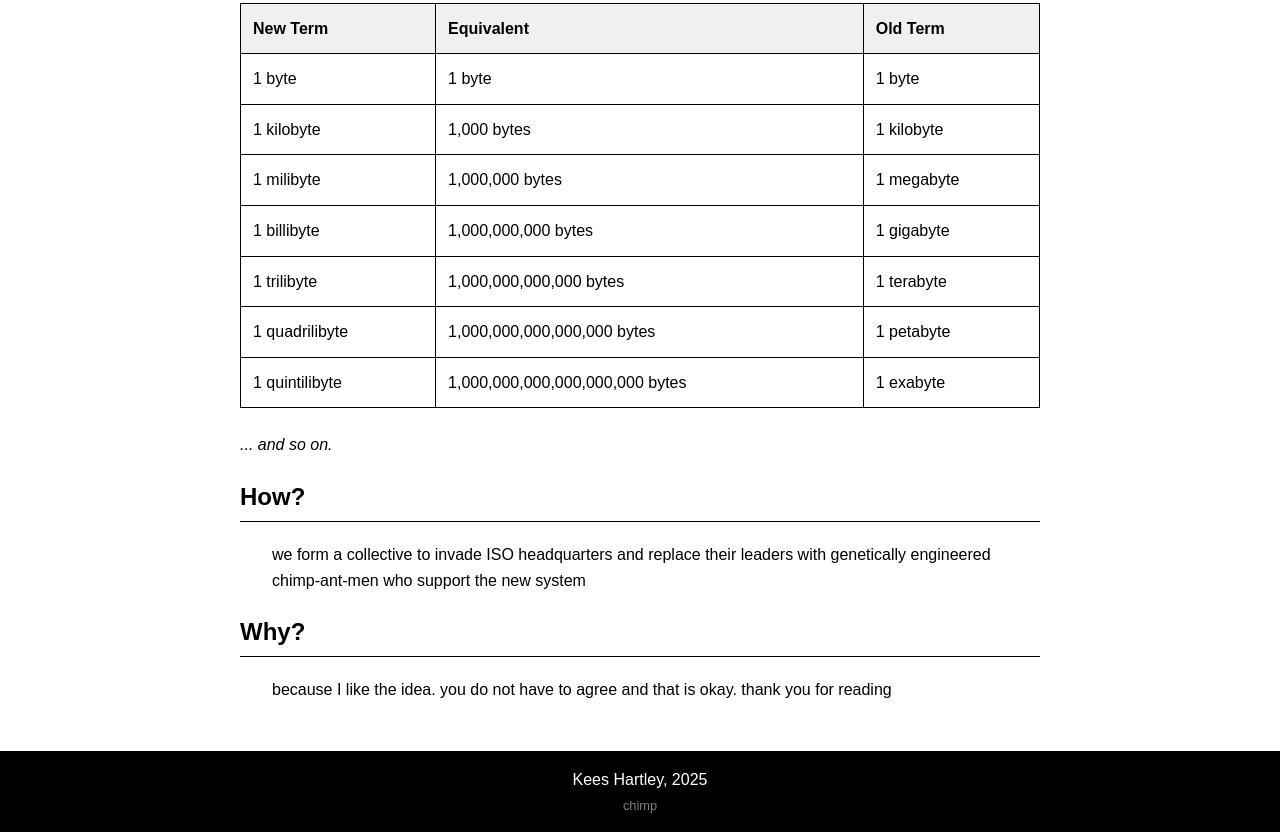
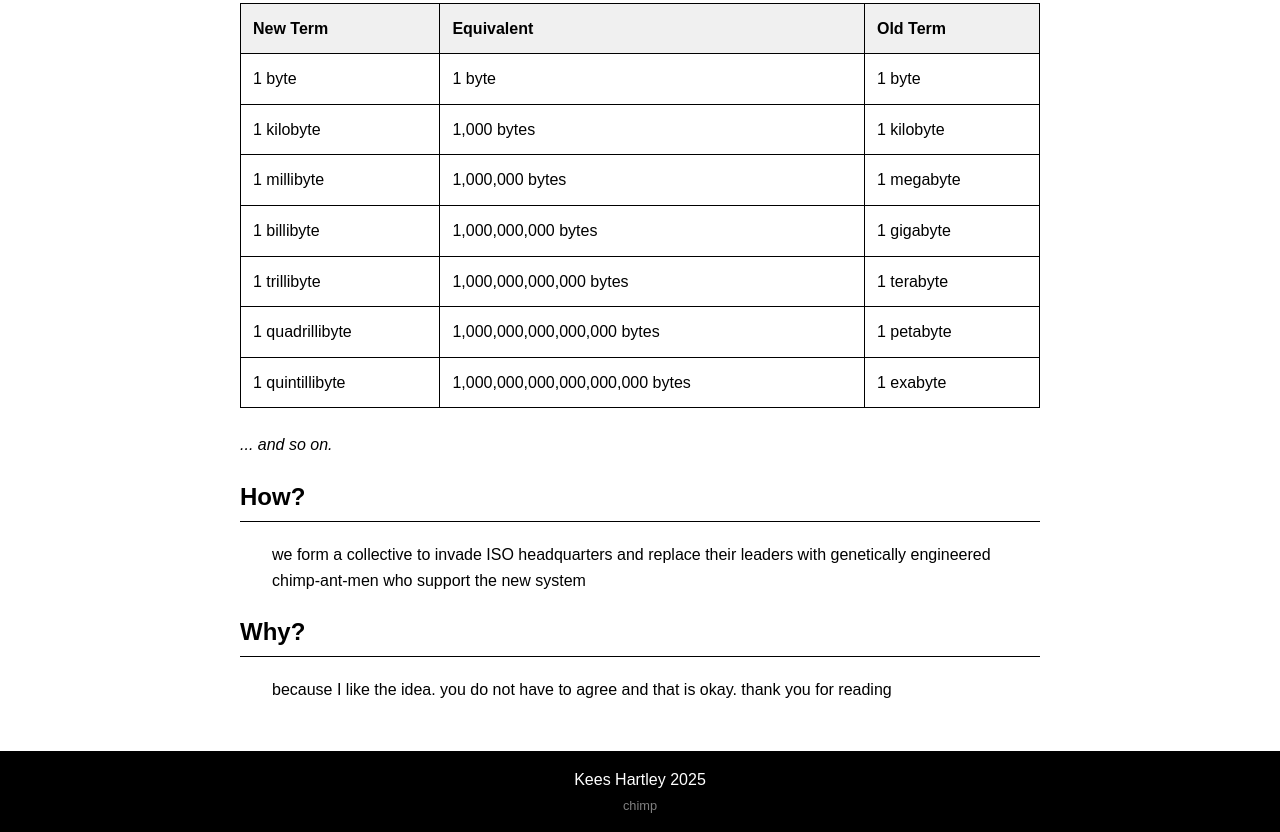
Before and after one commit to A-Kees-H/billibyte, a plain HTML site: page index.html in a window 1280 px wide. Shown: the part 290-1122 px from the top of the page. Drawn offline with Linux system fonts and the light colour scheme.

Commit message:
Update index.html

```diff
--- a/index.html
+++ b/index.html
@@ -173,7 +173,7 @@
                 <td>1 kilobyte</td>
             </tr>
             <tr>
-                <td>1 milibyte</td>
+                <td>1 millibyte</td>
                 <td>1,000,000 bytes</td>
                 <td>1 megabyte</td>
             </tr>
@@ -183,17 +183,17 @@
                 <td>1 gigabyte</td>
             </tr>
             <tr>
-                <td>1 trilibyte</td>
+                <td>1 trillibyte</td>
                 <td>1,000,000,000,000 bytes</td>
                 <td>1 terabyte</td>
             </tr>
             <tr>
-                <td>1 quadrilibyte</td>
+                <td>1 quadrillibyte</td>
                 <td>1,000,000,000,000,000 bytes</td>
                 <td>1 petabyte</td>
             </tr>
             <tr>
-                <td>1 quintilibyte</td>
+                <td>1 quintillibyte</td>
                 <td>1,000,000,000,000,000,000 bytes</td>
                 <td>1 exabyte</td>
             </tr>
@@ -212,7 +212,7 @@
 
     <!-- Footer -->
     <footer class="footer">
-        <p>Kees Hartley, 2025</p>
+        <p>Kees Hartley 2025</p>
         <p class="subtitle">chimp</p>
     </footer>
 </body>
```
